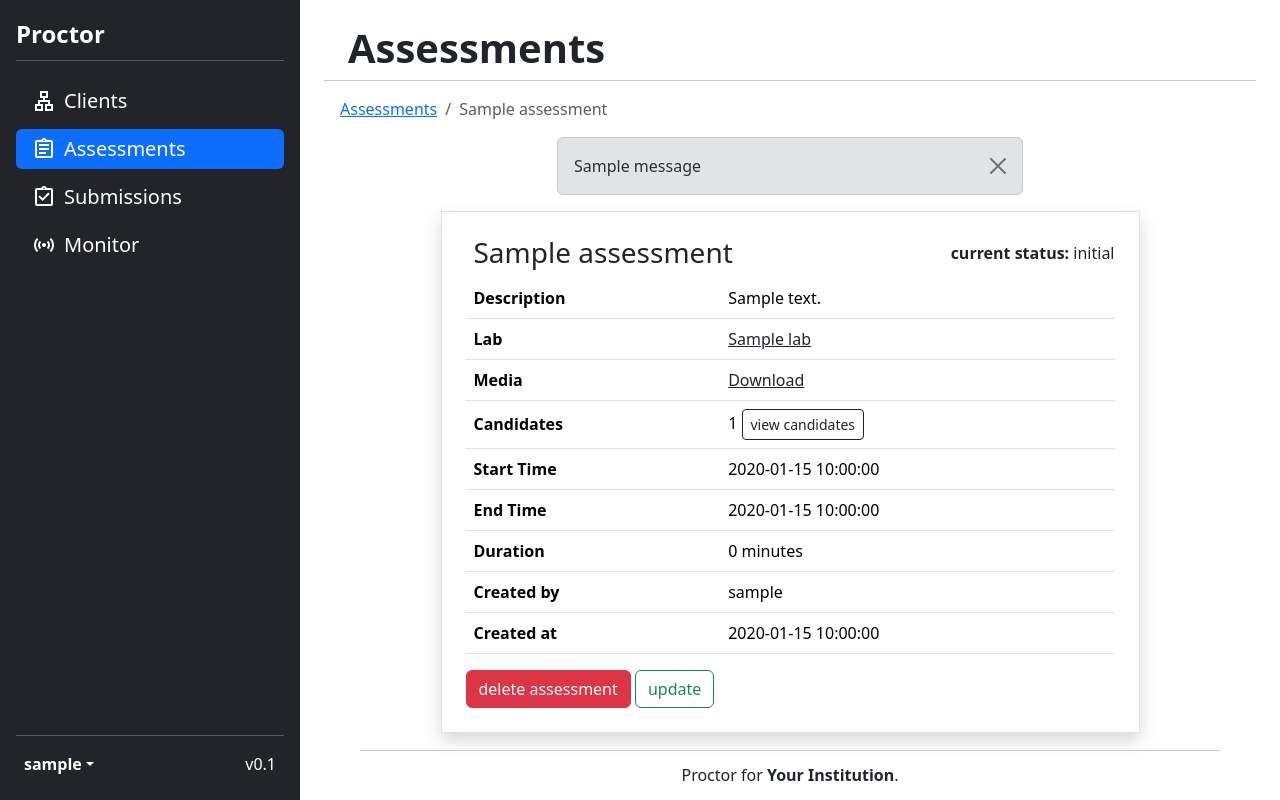
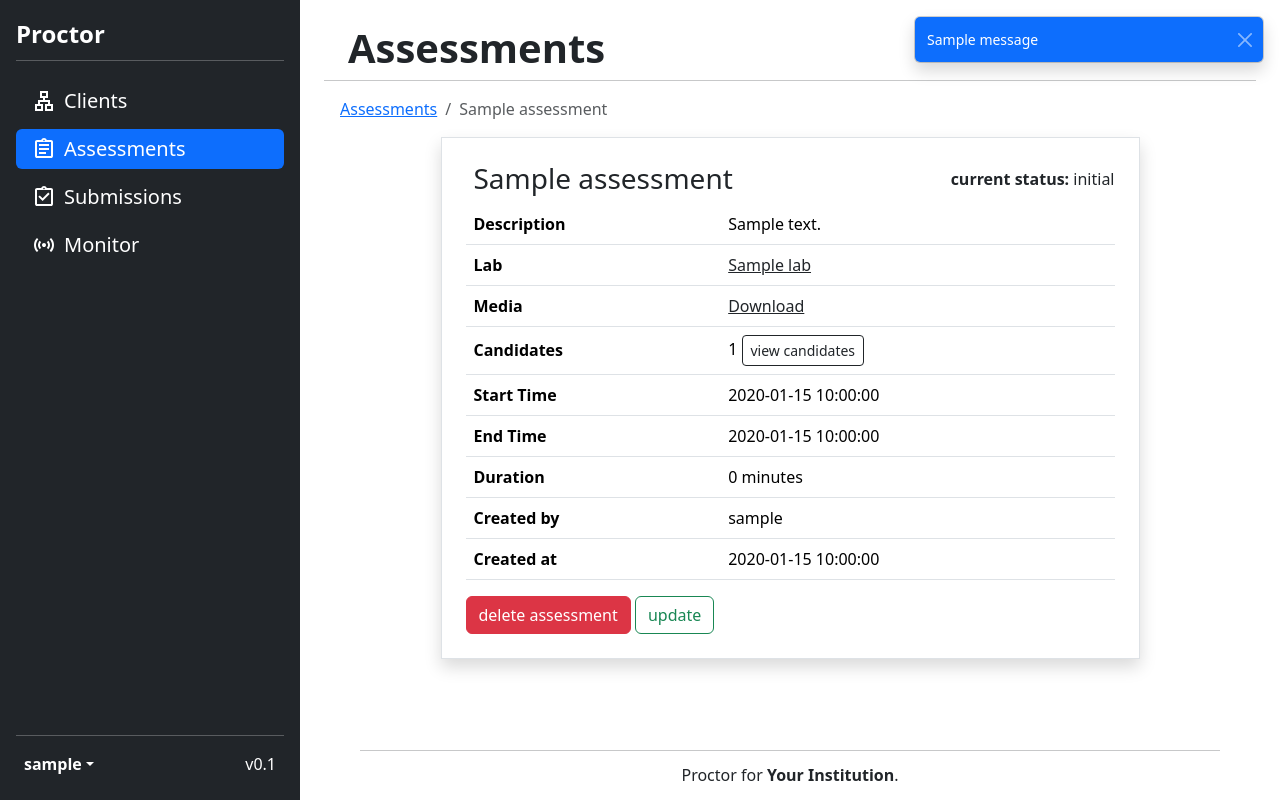
Before and after one commit to diptanilsaha/proctor_server, a Flask app: page /assessments/1/ in a window 1280 px wide. Run offline with Flask 3, Linux system fonts and the light colour scheme; a user stored in the database is signed in; tables that the repository leaves empty hold one stand-in row (values such as "Sample post"); one stand-in notice (Sample message) is shown; some libraries are stand-ins or nearby versions.

Commit message:
fix: replaced alert with toasts, added message in modals

```diff
--- a/templates/macros.html
+++ b/templates/macros.html
@@ -1,18 +1,26 @@
-{% macro error(width='w-50') -%}
+{% macro error(width='w-50', position="top-0") -%}
 {% with messages = get_flashed_messages(with_categories=true) %}
 {% if messages %}
-<div class="{{ width }} m-auto">
+<div class="toast-container position-fixed {{ position }} end-0 p-3">
 {% for category, message in messages %}
 {% if category == "error" %}
-<div class="alert alert-danger alert-dismissible fade show" role="alert">
-    {{ message }}
-    <button type="button" class="btn-close" data-bs-dismiss="alert" aria-label="Close"></button>
-</div>
+<div class="toast fade show align-items-center bg-danger-subtle border-0" role="alert" aria-live="assertive" aria-atomic="true">
+    <div class="d-flex">
+      <div class="toast-body">
+        {{ message }}
+      </div>
+      <button type="button" class="btn-close me-2 m-auto" data-bs-dismiss="toast" aria-label="Close"></button>
+    </div>
+  </div>
 {% else %}
-<div class="alert alert-secondary alert-dismissible fade show" role="alert">
-    {{ message }}
-    <button type="button" class="btn-close" data-bs-dismiss="alert" aria-label="Close"></button>
-</div>
+<div class="toast fade show align-items-center text-bg-primary" role="alert" aria-live="assertive" aria-atomic="true">
+    <div class="d-flex">
+      <div class="toast-body">
+        {{ message }}
+      </div>
+      <button type="button" class="btn-close btn-close-white me-2 m-auto" data-bs-dismiss="toast" aria-label="Close"></button>
+    </div>
+  </div>
 {% endif %}
 {% endfor %}
 </div>
@@ -20,18 +28,21 @@
 {% endwith %}
 {%- endmacro %}
 
-{% macro modal(id, action_view, pk, name) -%}
+{% macro modal(id, action_view, pk, name, type="Delete", message="") -%}
 <div class="modal fade" tabindex="-1" role="dialog" id="{{ id }}">
     <div class="modal-dialog modal-dialog-centered" role="document">
         <div class="modal-content rounded-3 shadow">
             <div class="modal-body p-4 text-center">
-                <h5 class="mb-0">Delete <strong>{{ name }}</strong>?</h5>
+                <h5 class="mb-0">{{ type }} <strong>{{ name }}</strong>?</h5>
+                {% if message != "" %}
+                <p class="mt-2 mb-0">{{ message }}</p>
+                {% endif %}
             </div>
             <form action="{{ url_for(action_view, pk=pk) }}" method="post">
                 <div class="modal-footer flex-nowrap p-0">
                     <button type="submit"
                         class="btn btn-lg btn-link fs-6 text-decoration-none text-danger col-6 py-3 m-0 rounded-0 border-end">
-                        <strong>Delete</strong>
+                        <strong>Confirm</strong>
                     </button>
                     <button type="button" class="btn btn-lg btn-link fs-6 text-decoration-none col-6 py-3 m-0 rounded-0"
                         data-bs-dismiss="modal">Cancel</button>
```
